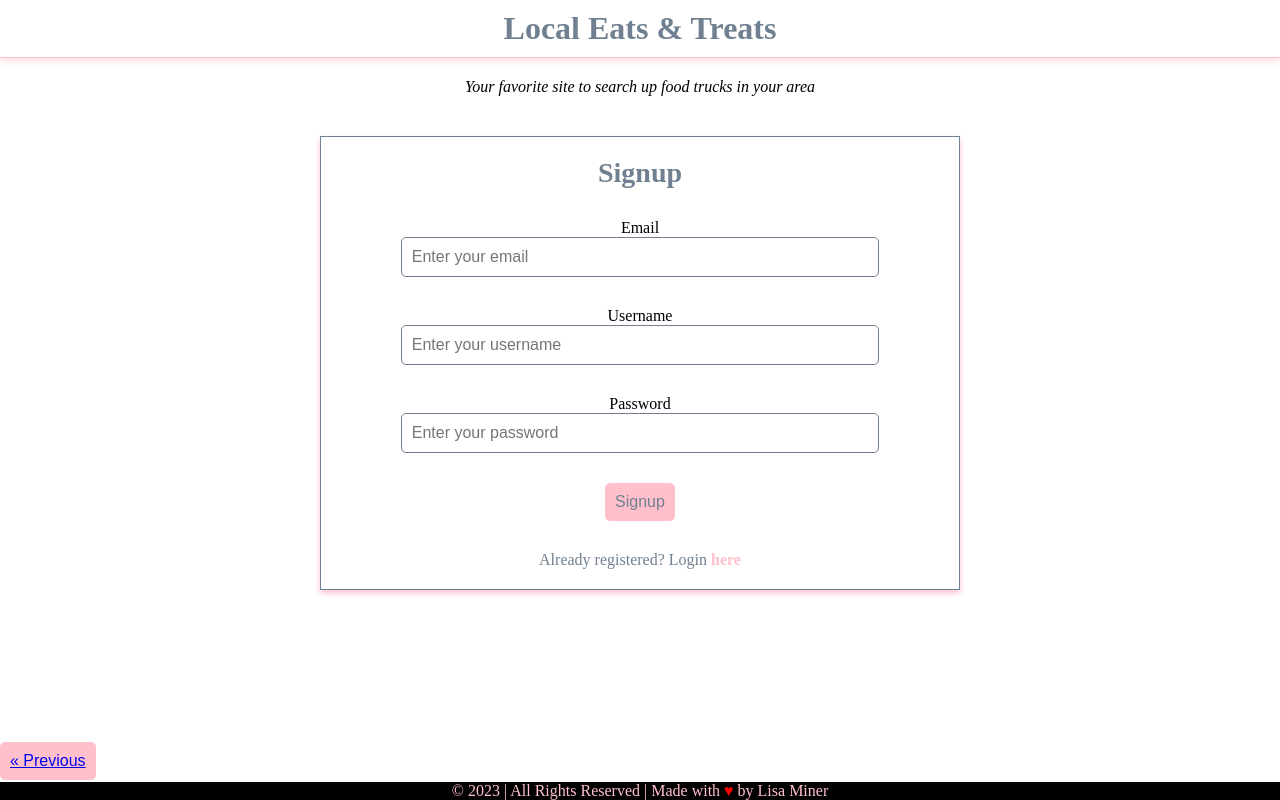
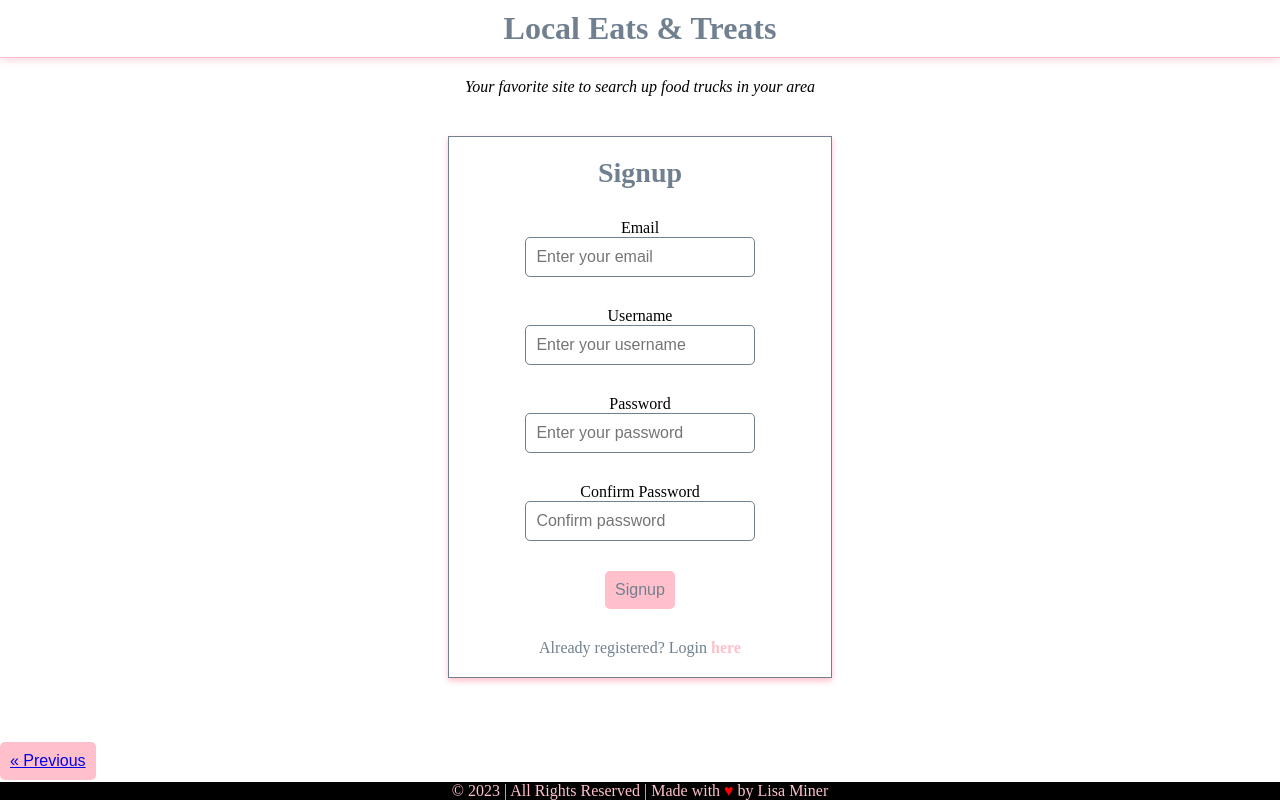
Before and after one commit to midnightmoet/food_truck_locator_app, a React (Create React App) app: page /signup in a window 1280 px wide. Built offline with nearby package versions, Linux system fonts and the light colour scheme.

Commit message:
working on deploying this app and wanting to save my work

```diff
--- a/package.json
+++ b/package.json
@@ -1,6 +1,5 @@
 {
   "name": "food_truck_locator",
-  "homepage": "https://midnightmoet.github.io/food_truck_locator_app",
   "version": "0.1.0",
   "private": true,
   "dependencies": {
@@ -8,10 +7,12 @@
     "@testing-library/react": "^13.4.0",
     "@testing-library/user-event": "^13.5.0",
     "json-loader": "^0.5.7",
+    "leaflet": "^1.9.4",
     "maplibre-gl": "^2.4.0",
     "pigeon-maps": "^0.21.3",
     "react": "^18.2.0",
     "react-dom": "^18.2.0",
+    "react-leaflet": "^4.2.1",
     "react-router-dom": "^6.11.1",
     "react-scripts": "5.0.1",
     "web-vitals": "^2.1.4"
@@ -43,6 +44,7 @@
     ]
   },
   "devDependencies": {
-    "gh-pages": "^5.0.0"
+    "gh-pages": "^5.0.0",
+    "netlify-cli": "^15.1.1"
   }
 }
--- a/src/constants/map/ActualMap.jsx
+++ b/src/constants/map/ActualMap.jsx
@@ -7,10 +7,11 @@ const ActualMap = () => {
       <h1>Map</h1>
       <p>Let's find something good to eat:</p>
 			<iframe
+				title='myMap'
 				src="https://www.google.com/maps/embed?pb=!1m16!1m12!1m3!1d100940.338157889!2d-122.52000171730329!3d37.757556574580484!2m3!1f0!2f0!3f0!3m2!1i1024!2i768!4f13.1!2m1!1sfood%20trucks!5e0!3m2!1sen!2sus!4v1684286234536!5m2!1sen!2sus"
 				width="400"
 				height="450"
-        className='map-actual'
+        		className='map-actual'
 				allowfullscreen=""
 				loading="lazy"
 				referrerpolicy="no-referrer-when-downgrade"
--- a/src/context/Reducer.jsx
+++ b/src/context/Reducer.jsx
@@ -1,3 +1,5 @@
+// THIS WILL HANDLE LOGIN WHEN ACTIVATED
+
 const Reducer = (state, action) => {
     switch (action.type) {
       case "LOGIN_START":
--- a/src/pages/signup/Signup.jsx
+++ b/src/pages/signup/Signup.jsx
@@ -9,8 +9,8 @@ const Signup = () => {
 		<>
 			<Header />
 			<p className="signup-p">
-		Your favorite site to search up food trucks in your area
-	  </p>
+				Your favorite site to search up food trucks in your area
+			</p>
 			<div className="signup">
 				<form className="signup-form">
 					<h1 className="heading">Signup</h1>
@@ -47,6 +47,17 @@ const Signup = () => {
 						placeholder="Enter your password"
 						required
 					/>
+					<label className="signup-form_label" for="password">
+						Confirm Password
+					</label>
+					<input
+						className="signup-input"
+						type="password"
+						id="password"
+						name="password"
+						placeholder="Confirm password"
+						required
+					/>
 
 					<button className="signup-button" type="submit">
 						Signup
--- a/src/pages/signup/signup.css
+++ b/src/pages/signup/signup.css
@@ -22,7 +22,7 @@ body {
 	justify-content: center;
 	align-items: center;
 	text-align: center;
-	width: 50vw;
+	width: 30vw;
 	min-height: 50vh;
 	margin: 40px auto;
 	background: white;
@@ -56,7 +56,7 @@ body {
 	font-size: 16px;
 	margin-bottom: 30px;
 	display: flex;
-	width: 75%;
+	width: 60%;
 	background: white;
 }
 
```
Also changed, not shown: src/App.js (+0 -19 lines), 1 other file (tests, documents, lock files or other folders).
